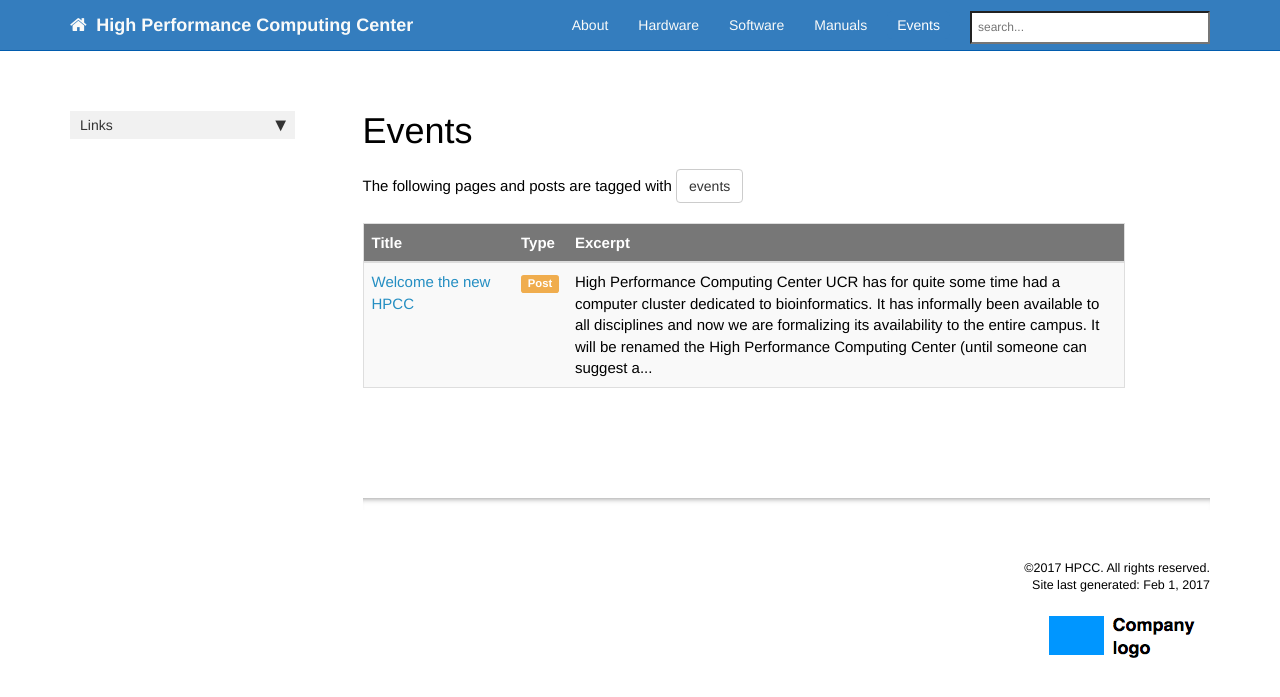
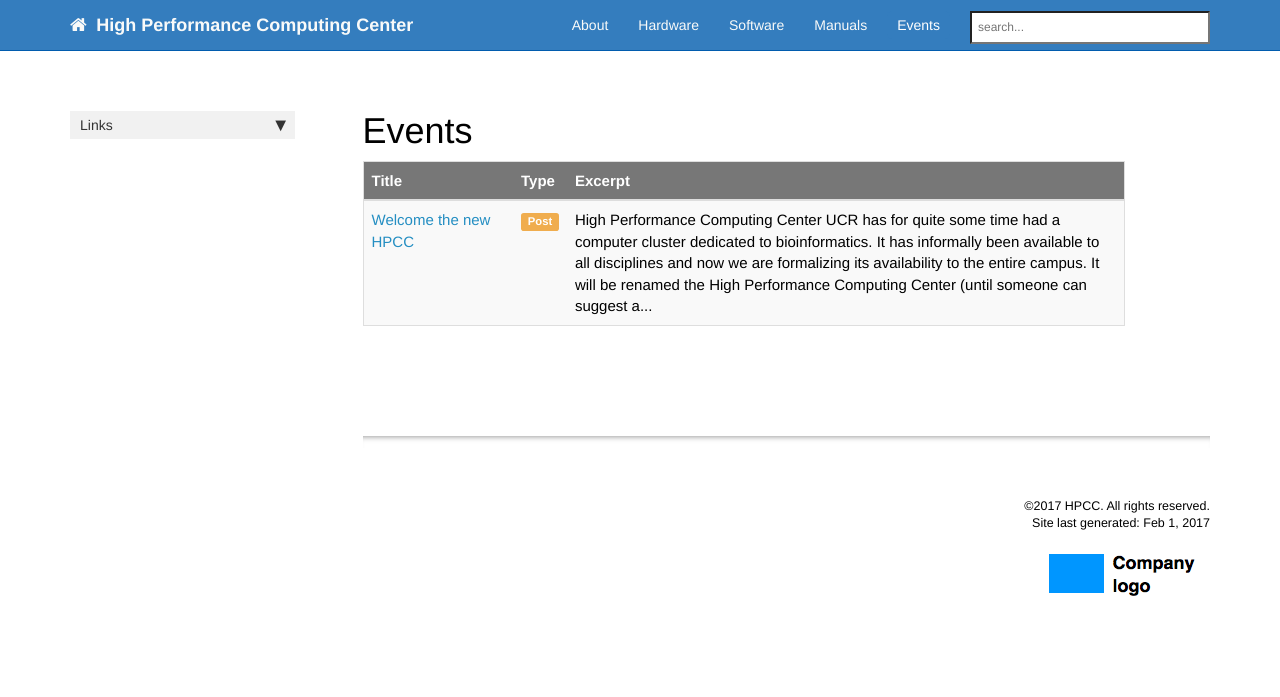
Before and after one commit to tgirke/rcf, a Jekyll site: the page built from pages/tags/tag_events.md, in a window 1280 px wide. Shown: the top 697 px of the page. Built offline with Jekyll 4.4.1, drawn with Linux system fonts in a browser that asks for light colours; nearby versions of some CDN libraries; comment, search, counter and statistics services are not loaded.

Commit message:
Removed tagging blurb

```diff
--- a/_includes/taglogic.html
+++ b/_includes/taglogic.html
@@ -1,4 +1,4 @@
-<p>The following pages and posts are tagged with <button type="button" style="cursor: default" class="btn btn-default navbar-btn">{{page.tagName}}</button></p>
+<!-- <p>The following pages and posts are tagged with <button type="button" style="cursor: default" class="btn btn-default navbar-btn">{{page.tagName}}</button></p> -->
 <table><thead><tr><th>Title</th><th>Type</th><th>Excerpt</th></tr></thead>
     <tbody>
     {% assign thisTag = page.tagName %}
```
